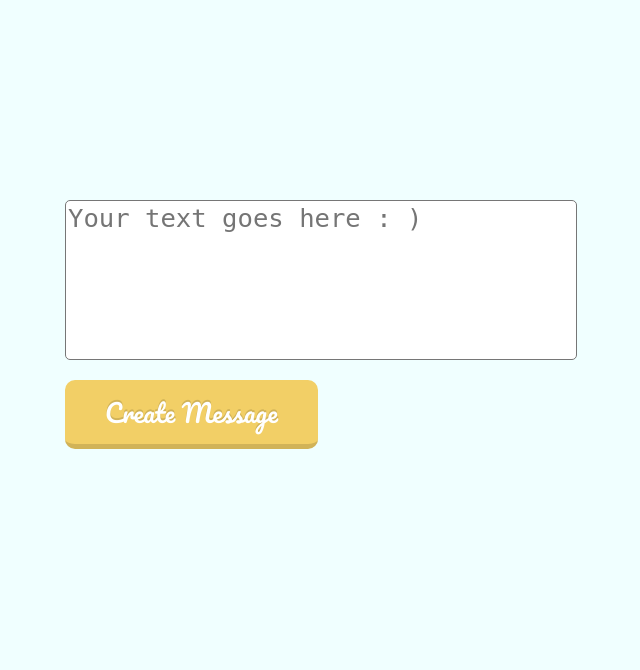
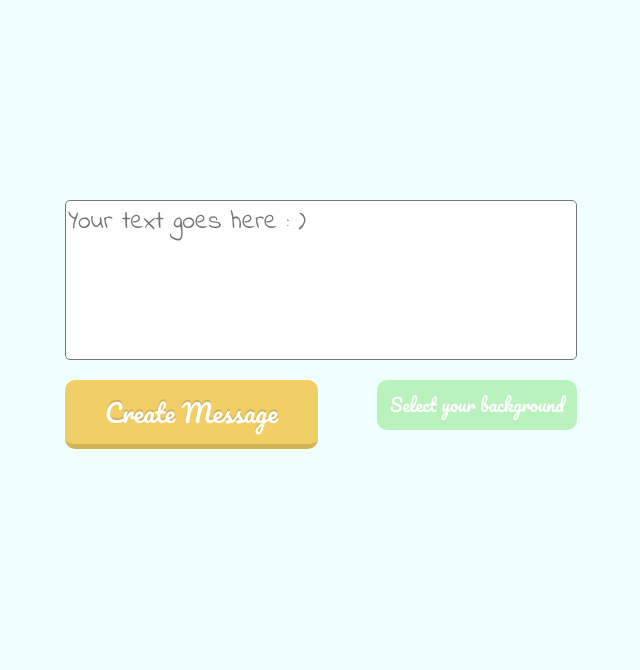
Before and after one commit to Metrevelli/LiveMessage, a PHP site: page / in a window 1280 px wide. Shown: the top 670 px of the page, without its empty margins (319-959 px from the left). Run offline with PHP 8.4, Linux system fonts and the light colour scheme.

Commit message:
added file upload and view page

```diff
--- a/css/style.css
+++ b/css/style.css
@@ -5,6 +5,8 @@ html,body{
     overflow: hidden;
 }
 .textarea{
+    xfont-family: 'Bad Script', cursive;
+    font-family: 'Indie Flower', cursive;
     outline: none !important;
     width: 100%;
     height: 100%;
@@ -91,3 +93,32 @@ html,body{
 .anotherMessage{
     margin-top: 30px;
 }
+
+
+input[type=file] {
+    border-radius: 10px;
+    margin: 10px 0px 0px 0px;
+    float:right;
+    cursor: pointer;
+    width: 200px;
+    height: 50px;
+    overflow: hidden;
+    color:white;
+    outline: none !important;
+  }
+
+  input[type=file]:before {
+    width: 180px;
+    height: 50px;
+    font-size: 18px;
+    line-height: 50px;
+    content: 'Select your background';
+    display: inline-block;
+    background: #baf2bd;
+    padding: 0 10px;
+    text-align: center;
+    font-family: 'Pacifico', cursive;
+  }
+  input[type=file]::-webkit-file-upload-button {
+    visibility: hidden;
+  }
--- a/index.html
+++ b/index.php
@@ -4,6 +4,7 @@
         <link rel="stylesheet" href="css/style.css">
         <link href='https://fonts.googleapis.com/css?family=Pacifico' rel='stylesheet' type='text/css'>
         <link href="https://fonts.googleapis.com/css?family=Mali" rel="stylesheet" type='text/css'>
+        <link href="https://fonts.googleapis.com/css?family=Bad+Script|Indie+Flower" rel="stylesheet">
     </head>
     <body>
         <div class="container">
@@ -15,6 +16,7 @@
             <form method="POST" enctype="multipart/form-data">
                 <textarea id="text" name="text" class="textarea" spellcheck="false" placeholder="Your text goes here : )"></textarea>
                 <input class="action-button shadow animate yellow submit" type="submit" value="Create Message" name="submit">
+                <input type="file" name='file'>
             </form>
         </div>
         <script src="js/script.js"></script>
--- a/js/script.js
+++ b/js/script.js
@@ -13,17 +13,20 @@ const appendLink = (messageLink) => {
 form.addEventListener('submit', e =>{
     e.preventDefault();
     const text = document.querySelector('textarea').value;
+    const file = document.querySelector('[type=file]').files;
     if(text.length === 0) return;
     // console.log(text);
     const formData = new FormData();
     formData.append('text',text);
-    // console.log(formData);
+    formData.append('file',file[0]);
+    for (var pair of formData.entries()) {
+        console.log(pair[0]+ ', ' + pair[1]['name']);
+    }
     fetch(url,{
         method: 'POST',
         body: formData
-    }).then(response => {
-        return response.ok ? response.text() : false;
-    }).then(data => {
+    }).then(response => response.ok ? response.text() : false)
+    .then(data => {
         appendLink(data);
     })
 })
```
Also changed, not shown: class/Image.php (added, +30 -0 lines), class/Message.php (+19 -2 lines), createMessage.php (+5 -2 lines), getMessage.php (added, +10 -0 lines), js/view.js (added, +14 -0 lines), view.php (added, +17 -0 lines), .htaccess (added), background/N6ImeIto2.png (added).
